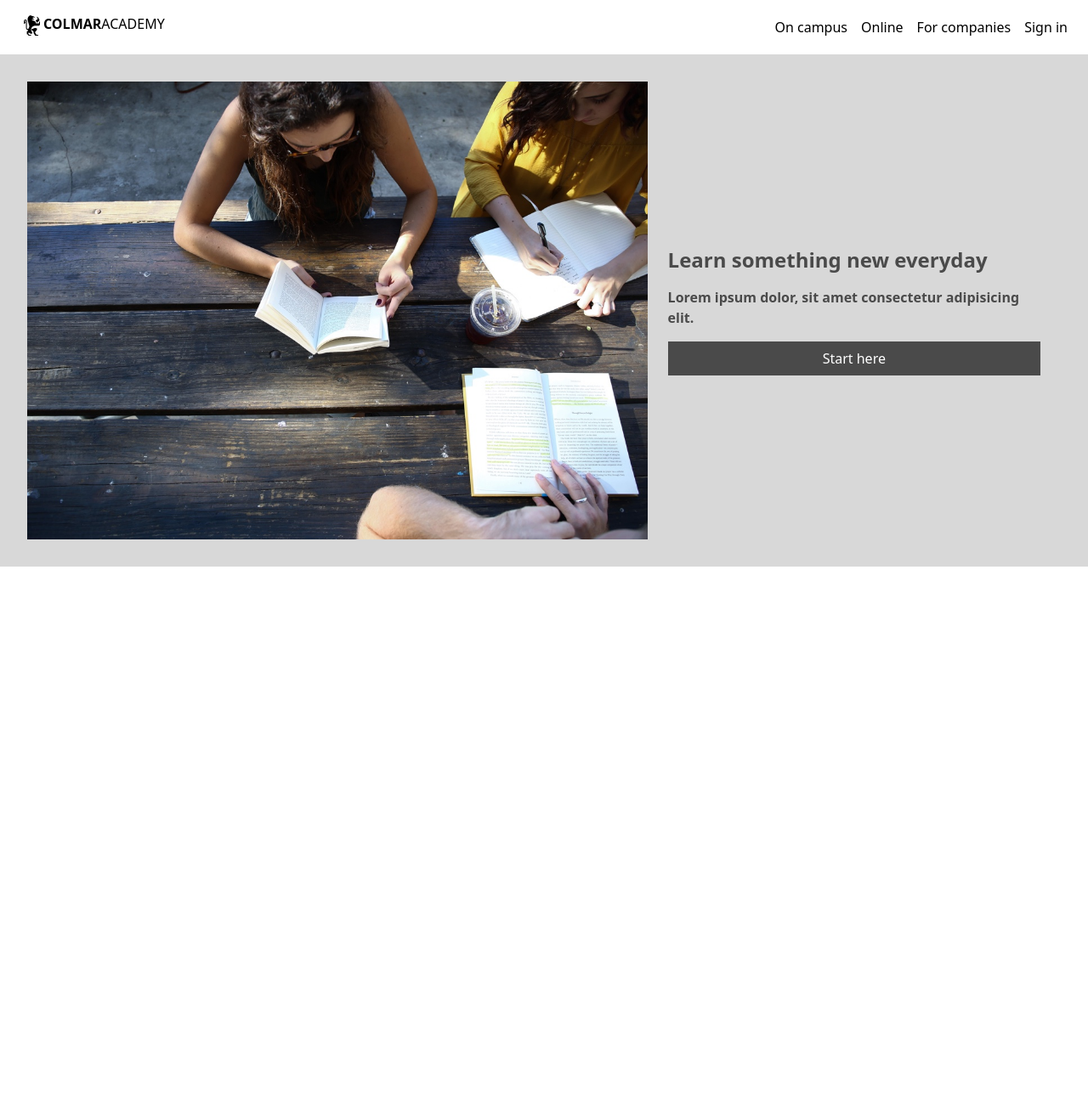
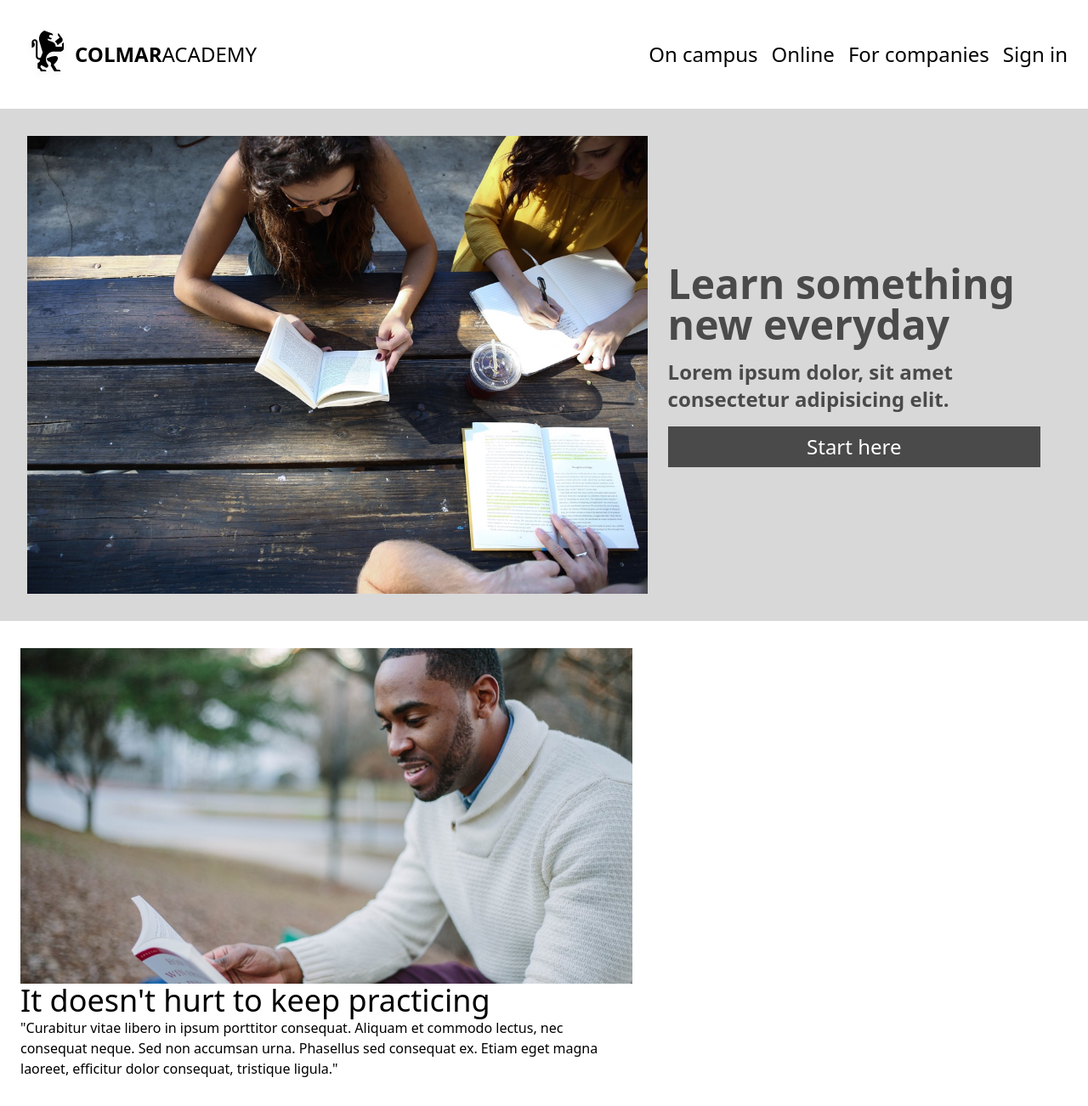
Before and after one commit to Rawisut06/28-rawisut-colmar, a website: page public/index.html in a window 1280 px wide. Shown: the whole page at 85% size. Before the commit the page ends 800 px from the top, so only its background shows below. Drawn offline with Linux system fonts and the light colour scheme.

Commit message:
finish hero section, coding information section

```diff
--- a/public/index.html
+++ b/public/index.html
@@ -8,9 +8,9 @@
 </head>
 <body>
     <header>
-        <nav class="h-[64px] px-[24px] flex justify-between items-center max-sm:hidden">
-            <div class="h-8 flex max-sm:hidden">
-                <img src="./images/capstone_colmar_assets/images/ic-logo.svg" alt="ic-logo">
+        <nav class="h-[64px] px-[24px] py-[64px] text-2xl flex justify-between items-center max-sm:hidden">
+            <div class="h-[32px] flex items-center max-sm:hidden">
+                <img class="size-16" src="./images/capstone_colmar_assets/images/ic-logo.svg" alt="ic-logo">
                 <h1><strong>COLMAR</strong>ACADEMY</h1>
             </div>
 
@@ -31,19 +31,24 @@
         </header>
     <main>
         <section class="text-[#4A4A4A]">
-            <div class="p-8 flex bg-[#D8D8D8]">
+            <div class="p-[32px] flex bg-[#D8D8D8]">
                 <img class="w-[60%]" src="./images/capstone_colmar_assets/images/banner.jpg" alt="banner">
                 <div class="px-6 flex flex-col justify-center items-start gap-4">
-                    <h1 class="font-extrabold text-2xl">Learn something new everyday</h1>
-                    <p class="font-bold">Lorem ipsum dolor, sit amet consectetur adipisicing elit.</p>
-                    <button class="w-full py-2 flex justify-center text-[#FFFFFF] bg-[#4A4A4A]">Start here</button>
+                    <h1 class="font-extrabold text-5xl">Learn something new everyday</h1>
+                    <p class="font-bold text-2xl">Lorem ipsum dolor, sit amet consectetur adipisicing elit.</p>
+                    <button class="w-full py-[8px] flex justify-center text-[#FFFFFF] text-2xl bg-[#4A4A4A]">Start here</button>
                 </div>
             </div>
         </section>
 
-        <section class="information">
+        <section class="bg-white">
             <div>
-
+                <div class="w-[60%] px-[24px] py-[32px]">
+                    <img src="./images/capstone_colmar_assets/images/information-main.jpg" alt="information-main">
+                    <h2 class="text-4xl text-bold">It doesn't hurt to keep practicing</h2>
+                    <p>"Curabitur vitae libero in ipsum porttitor consequat. Aliquam et commodo lectus, nec consequat neque. Sed non accumsan urna. Phasellus sed consequat ex. Etiam eget magna laoreet, efficitur dolor consequat, tristique ligula."</p>
+                    <p></p>
+                </div>
             </div>
         </section>
 
```
Also changed, not shown: public/output.css.
